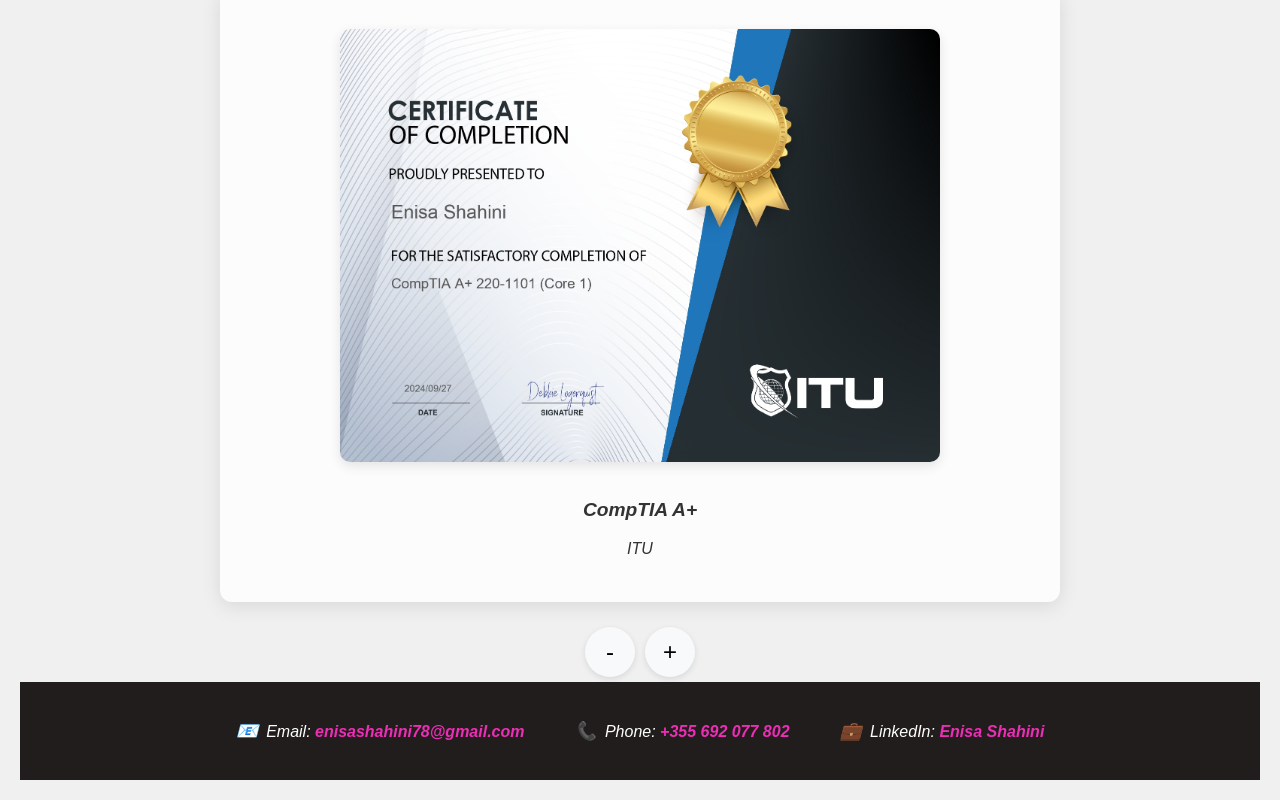
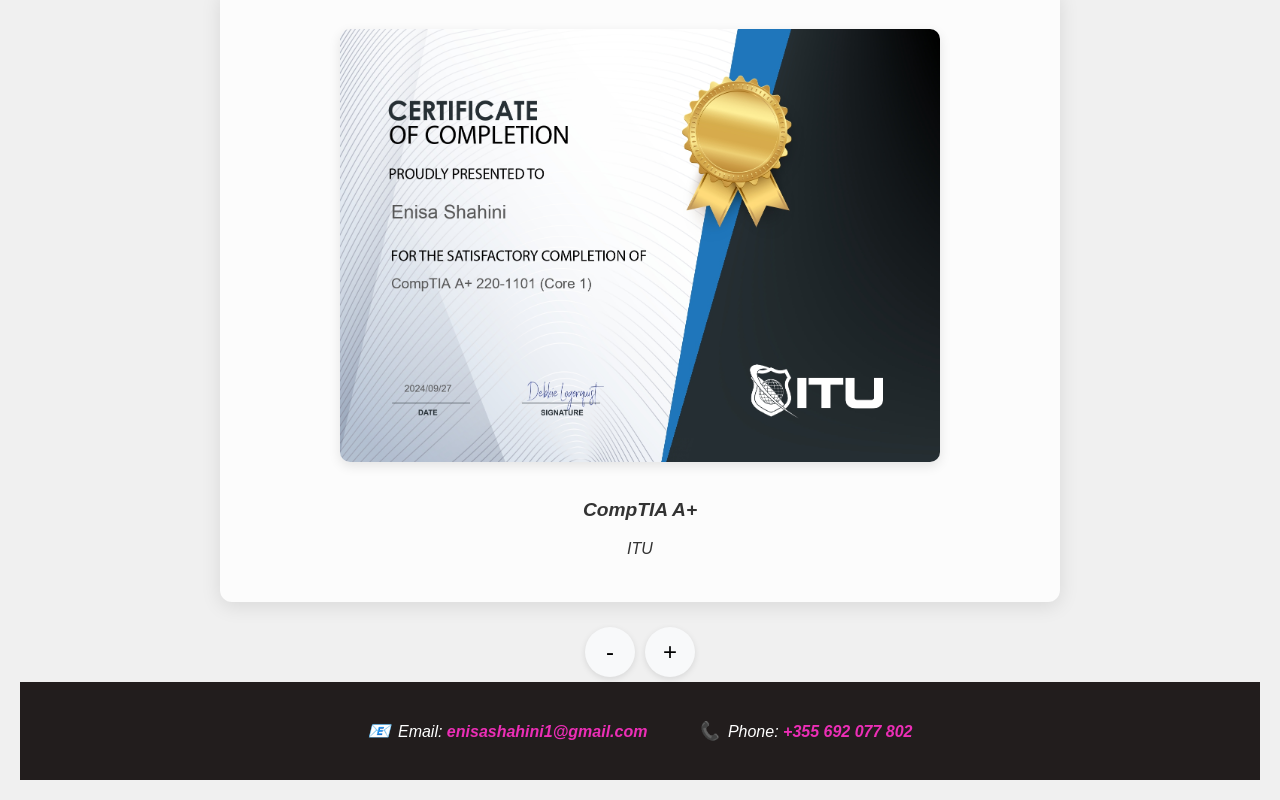
Before and after one commit to Eni428/eni-s, a plain HTML site: page index.html in a window 1280 px wide. Shown: the part 5376-6176 px from the top of the page. Drawn offline with Linux system fonts and the light colour scheme; files whose address does not match are found by name.

Commit message:
Update index.html

```diff
--- a/index.html
+++ b/index.html
@@ -772,15 +772,12 @@ document.getElementById('prevProjectBtn').addEventListener('click', function() {
         <div class="footer-container">
             <div id="contanct" class="footer-section">
 
-                <p><span class="footer-icon">📧</span>Email: <a href="mailto:enisashahini78@gmail.com">enisashahini78@gmail.com</a></p>
+                <p><span class="footer-icon">📧</span>Email: <a href="mailto:enisashahini1@gmail.com">enisashahini1@gmail.com</a></p>
             </div>
             <div class="footer-section">
                 <p><span class="footer-icon">📞</span>Phone: <a href="tel:+355692077802">+355 692 077 802</a></p>
             </div>
-            <div class="footer-section">
-                <p><span class="footer-icon">💼</span>LinkedIn: <a href="https://www.linkedin.com/in/enisa-shahini-255040274/" target="_blank">Enisa Shahini</a></p>
-            </div>
-        </div>
+           </div>
     </footer>
 
 </body>
```
